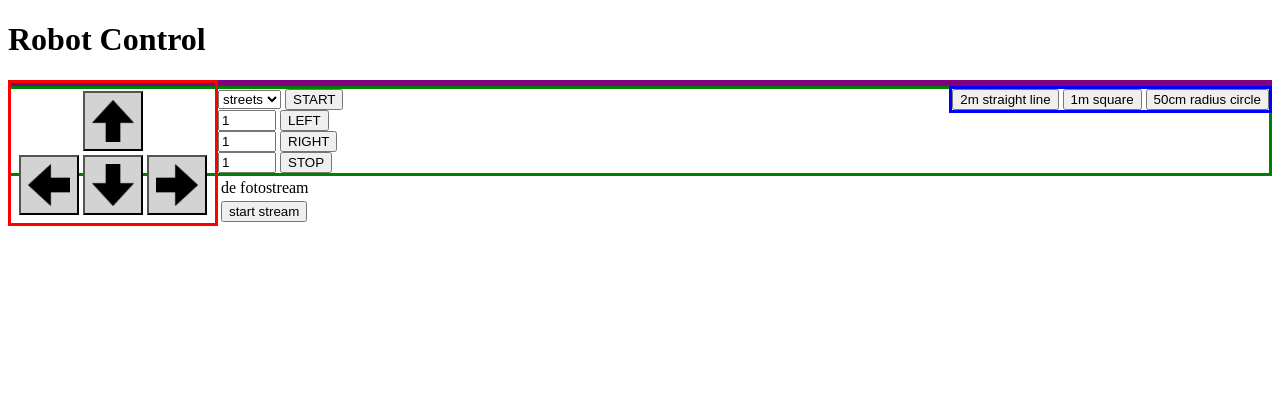
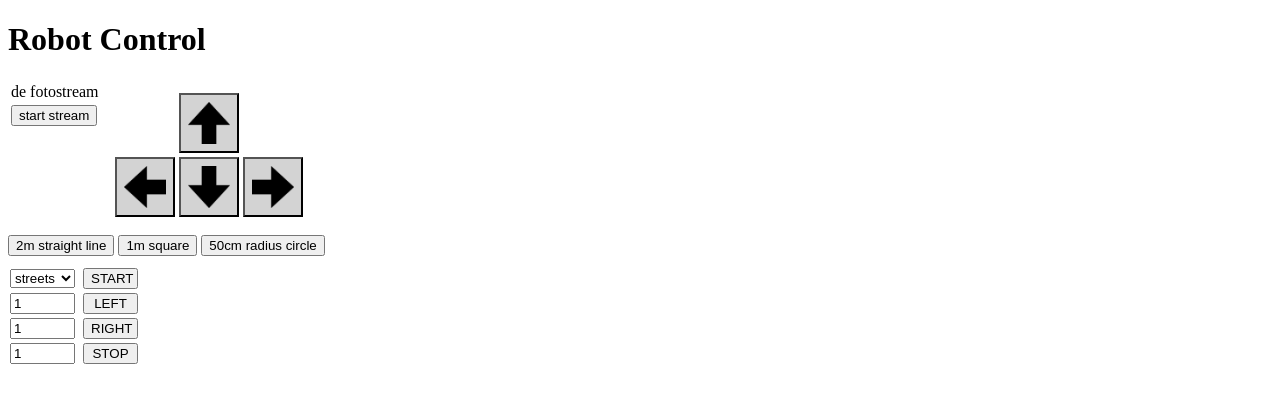
Before and after one commit to mithom/PenOCW, a Flask app: template web-server/templates/index.html in a window 1280 px wide. Shown: the top 403 px of the page. Run offline with Flask 2, Linux system fonts and the light colour scheme; the template is opened without the code that fills it, so the values that code supplies are empty; parts of the project's set-up code (start-up, migrations or seed data) failed here and were passed over.

Commit message:
lay-out herschikt + button divs verwijderd (werden niet gebruikt)

```diff
--- a/web-server/static/styles/globals.css
+++ b/web-server/static/styles/globals.css
@@ -1,13 +1,14 @@
-div{
-    color:black;
-    border: 2px;
+div {
+    //border: 1px solid black;
+}
+
+.info {
+    float: left;
 }
 
 .direct-control {
     float: left;
-    border: solid red;
-    width: auto;
-    padding: 5px;
+    padding: 10px;
 }
 
 .direct-control button{
@@ -16,7 +17,6 @@ div{
     min-width: 60px;
     min-height: 60px;
 }
-
 
 #up.passive {
     background-image: url(arrow-up.png);
@@ -58,19 +58,27 @@ div{
     background-size: 100%;
 }
 
-.info {
-    border: solid purple;
-}
-
 .commands {
-    float: right;
-    border: solid blue;
+    clear: left;
+    padding: 5px 0px;
 }
 
 .route-input {
-    border: solid green;
+    padding: 5px 0px;
+}
+
+.route-input select {
+    width: 65px;
+    margin: 2px;
 }
 
 .route-input input {
-    width: 50px;
+    box-sizing: border-box;
+    width: 65px;
+    margin: 2px;
 }
+
+.route-input button {
+    width: 55px;
+    margin: 2px;
+}
--- a/web-server/templates/index.html
+++ b/web-server/templates/index.html
@@ -11,6 +11,15 @@
     </head>
     <body>
         <h1>Robot Control</h1>
+        <div class="info">
+            <table>
+                <thead><tr><td>de fotostream</td></tr></thead>
+                <tbody>
+                <tr><td><button type="submit" id="video_button" onmousedown="startStream()">start stream</button></td></tr>
+                <tr><td id="video_stream"></td></tr>
+                </tbody>
+            </table>
+        </div>
         <div class="direct-control">
             <table>
                 <!--<tr><td colspan="3"><form action="/echo" method="POST">
@@ -18,25 +27,22 @@
                     <input type="submit" name="my-form" value="Send">
                 </form></td> </tr>-->
                 <tr>
-                    <td colspan="3" align="center"><div class="button" id="Bup" >
+                    <td colspan="3" align="center">
                         <button type='button' id="up" class="passive" onmousedown="doUp()" onmouseup="stopUp()"></button>
-                    </div></td>
+                    </td>
                 </tr>
                 <tr>
-                    <td><div class="button" id="Bleft" >
+                    <td>
                         <button type='button' id="left" class="passive" onmousedown="doLeft()" onmouseup="stopLeft()"></button>
-                    </div></td>
-                    <td><div class="button" id="Bdown">
+                    </td>
+                    <td>
                         <button type='button' id="down" class="passive" onmousedown="doDown()" onmouseup="stopDown()"></button>
-                    </div></td>
-                    <td><div class="button" id="Bright">
+                    </td>
+                    <td>
                         <button type='button' id="right" class="passive" onmousedown="doRight()" onmouseup="stopRight()"></button>
-                    </div></td>
+                    </td>
                 </tr>
             </table>
-        </div>
-        <div class="info">
-
         </div>
         <div class="commands">
             <button type='button' id="line">2m straight line</button>
@@ -50,28 +56,20 @@
             </select>
             <!--start-->
             <button type='button' name="rStart">START</button>
-            </br>
+            <br>
             <!--left-->
             <input min='0' type='number' name="rLeft" value="1">
             <button type='button'>LEFT</button>
-            </br>
+            <br>
             <!--right-->
             <input min='0' type='number' name="rRight" value="1">
             <button type='button'>RIGHT</button>
-            </br>
+            <br>
             <!--stop-->
             <input min='0' type='number' name="rStop" value="1">
             <button type='button'>STOP</button>
-            </br>
+            <br>
         </div>
-        <div>
-            <table>
-                <thead><tr><td>de fotostream</td></tr></thead>
-                <tbody>
-                    <tr><td><button type="submit" id="video_button" onmousedown="startStream()">start stream</button></td></tr>
-                    <tr><td id="video_stream"></td></tr>
-                </tbody>
-            </table>
-        </div>
+
     </body>
 </html>
```
